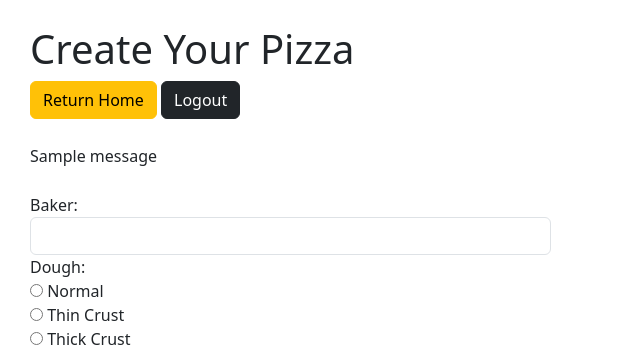
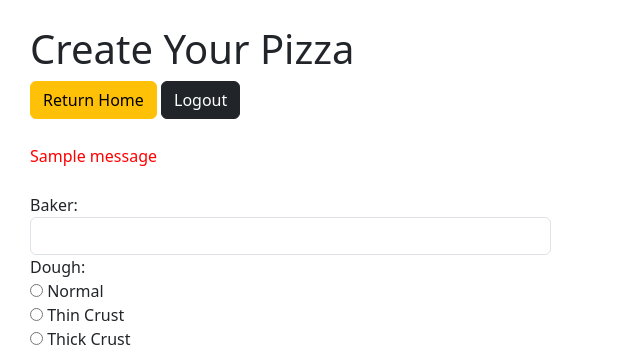
Before and after one commit to TristanT8/pizzaPlanet, a Flask app: page /new/pizza in a window 1280 px wide. Shown: the top 349 px of the page, without its empty margins (0-640 px from the left). Run offline with Flask 3, Linux system fonts and the light colour scheme; the visitor is signed in with stand-in values (Sample User, id 1); tables that the repository leaves empty or names only in its code hold one stand-in row (values such as "Sample post"); one stand-in notice (Sample message) is shown.

Commit message:
New Pizza HTML

```diff
--- a/pizza_planet/flask_app/templates/new_pizza.html
+++ b/pizza_planet/flask_app/templates/new_pizza.html
@@ -10,6 +10,9 @@
             margin-left: 30px;
             margin-top: 25px;
             margin-bottom: 25px;
+        }
+        .red-text {
+            color: red;
         }
         .checkbox-margin {
             margin-bottom: 10px;
@@ -29,7 +32,7 @@
             {% with messages = get_flashed_messages() %}
                 {% if messages %}
                     {% for message in messages %}
-                        <p>{{message}}</p>
+                        <p class="red-text">{{message}}</p>
                     {% endfor %}
                 {% endif %}
             {% endwith %}
```
